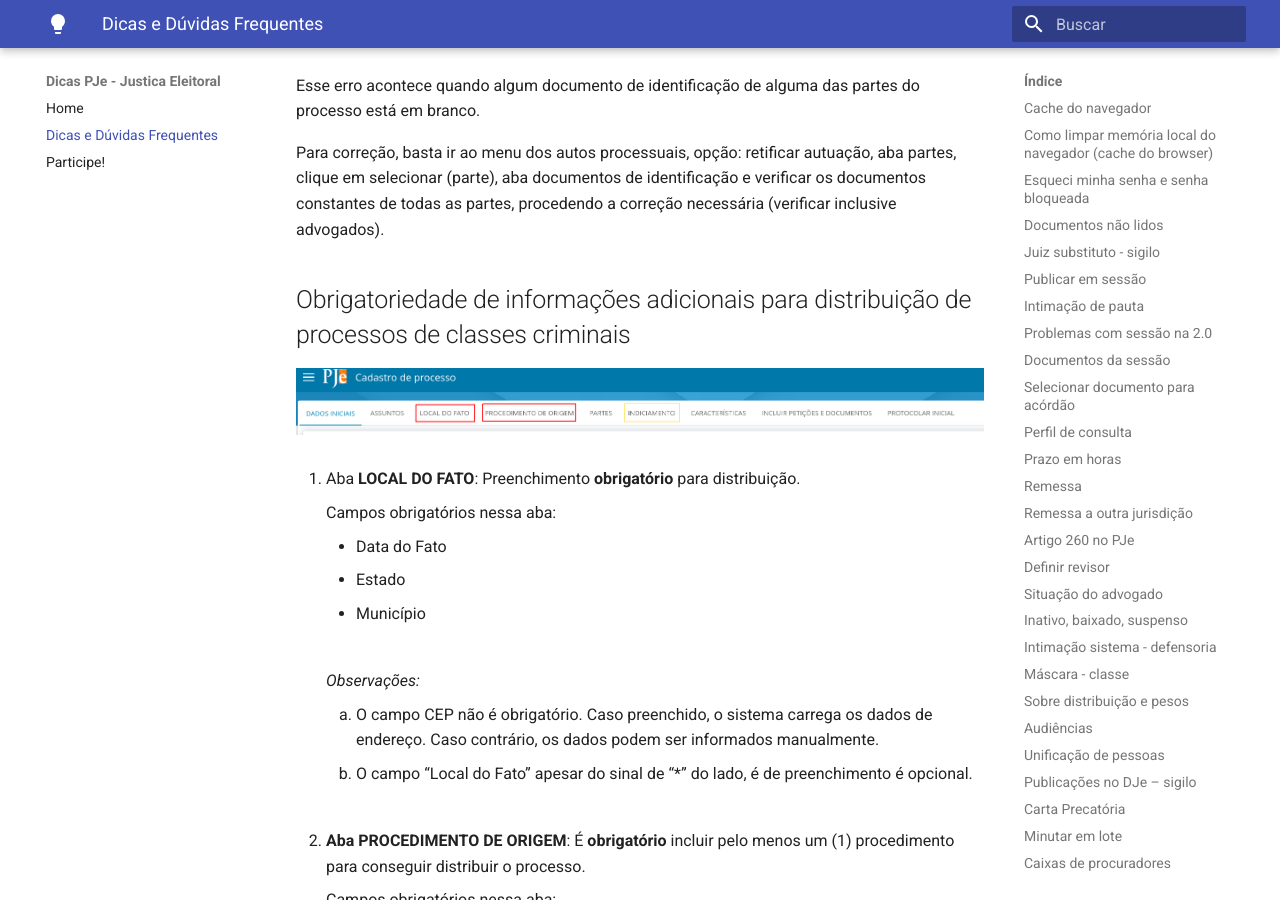
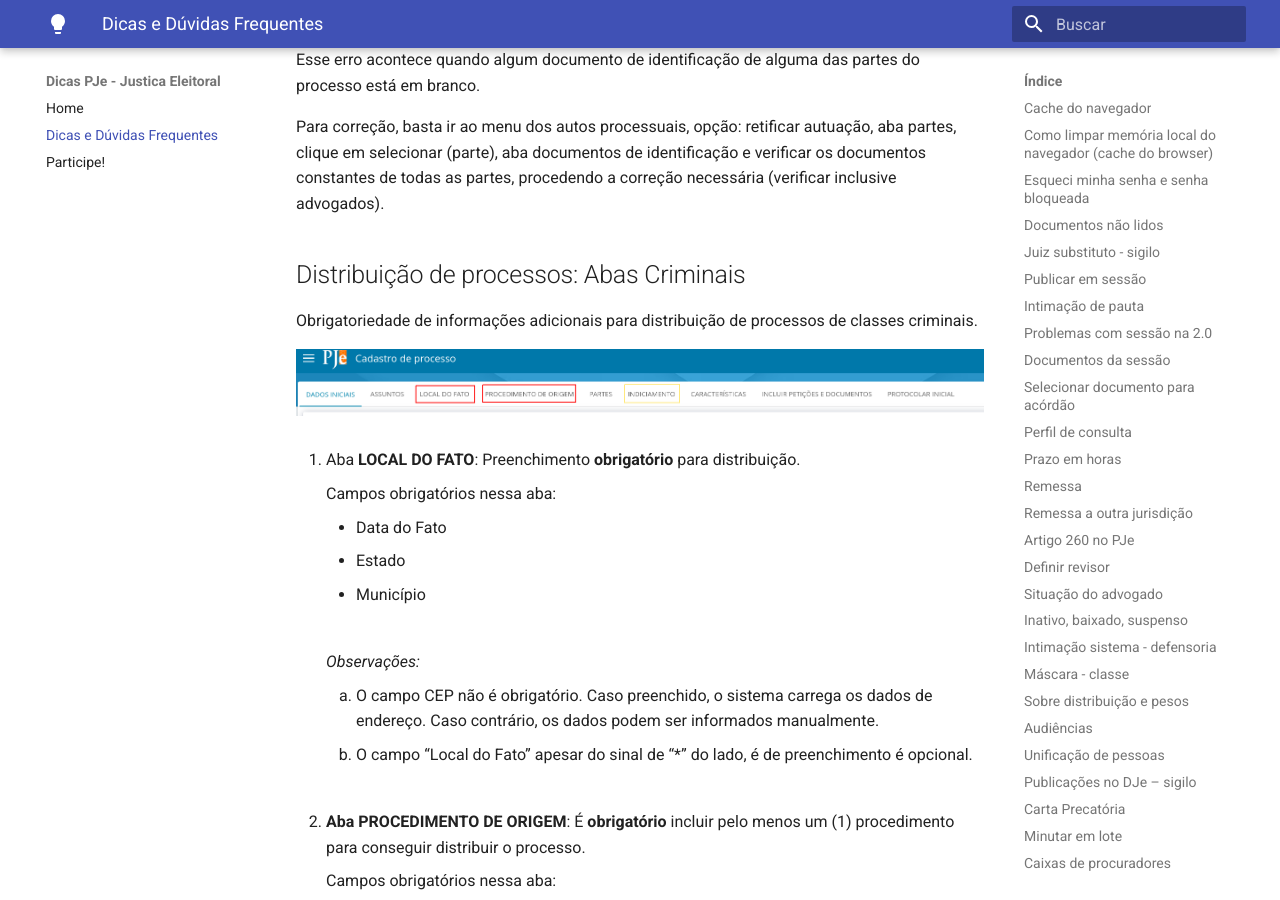
Before and after one commit to PJeJE/dicas_versao_1, an MkDocs documentation site: the page built from docs/dicas.md, in a window 1280 px wide and 900 px high, scrolled down 46860 px. Built offline with MkDocs 1.6.1 and Material for MkDocs 9.7.7, drawn with Linux system fonts in a browser that asks for light colours; nearby versions of some CDN libraries; some of the changed text lies outside the part shown.

Commit message:
mudança de título

```diff
--- a/docs/dicas.md
+++ b/docs/dicas.md
@@ -915,7 +915,9 @@
 Para correção, basta ir ao menu dos autos processuais, opção: retificar autuação, aba partes, clique em selecionar (parte), aba documentos de identificação e verificar os documentos constantes de todas as partes, procedendo a correção necessária (verificar inclusive advogados).
 
 
-## Obrigatoriedade de informações adicionais para distribuição de processos de classes criminais
+## Distribuição de processos: Abas Criminais
+
+Obrigatoriedade de informações adicionais para distribuição de processos de classes criminais.
 
 ![Abas Distribuição Classes Criminais](img/abas_distribuicao_criminal.png)
 
```
